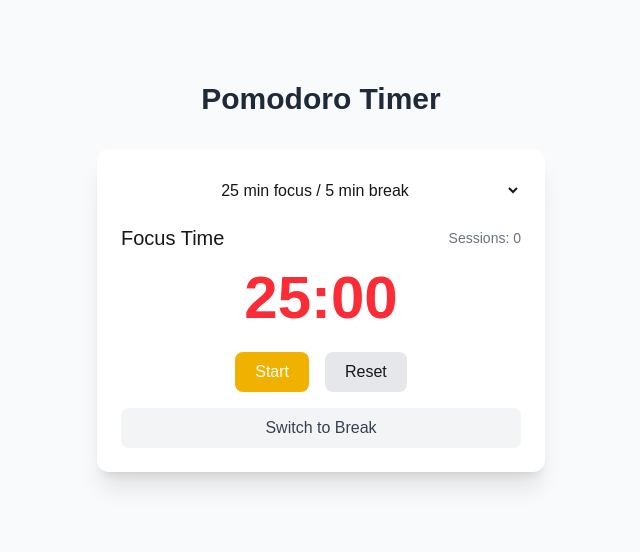
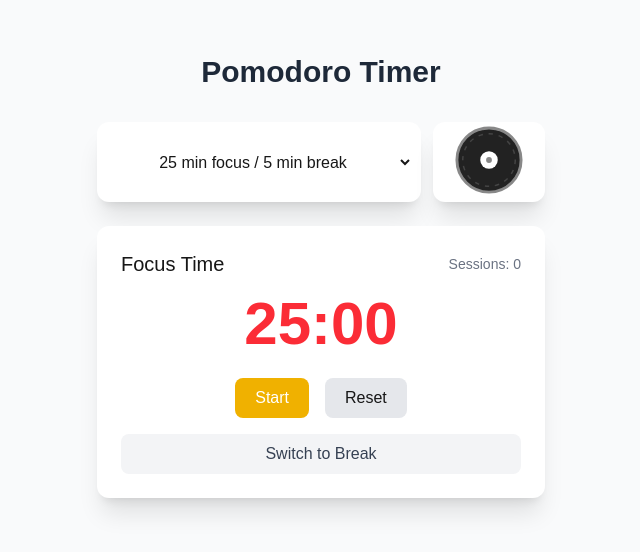
Before and after one commit to sotluf/pomodoro-timer, a Next.js app: page / in a window 1280 px wide. Shown: the part 124-676 px from the top of the page, without its empty margins (319-959 px from the left). Built offline with nearby package versions, Linux system fonts and the light colour scheme.

Commit message:
feat: add playlist playback with song switching

```diff
--- a/components/timer.tsx
+++ b/components/timer.tsx
@@ -1,5 +1,6 @@
 "use client";
 
+import usePlaylist from "@/hooks/usePlaylist";
 import useTimer from "@/hooks/useTimer";
 
 export default function Timer() {
@@ -14,13 +15,26 @@ export default function Timer() {
     setTimerOption,
   } = useTimer();
 
+  const {
+    playlist,
+    isPlaying,
+    trackIndex,
+    nextTrack,
+    prevTrack,
+    audioRef,
+    togglePlay,
+  } = usePlaylist();
+
   // Format timeLeft from seconds to mm:ss
   const minutes = Math.floor(timeLeft / 60);
   const seconds = timeLeft % 60;
   const formattedTime = `${minutes.toString().padStart(2, "0")}:${seconds.toString().padStart(2, "0")}`;
 
   return (
-    <div className="max-w-md bg-white shadow-xl w-full p-6 rounded-xl">
+    <>
+      <div className="w-full max-w-md mx-auto flex flex-row gap-3 mb-6">
+        <div className="bg-white shadow-xl rounded-xl p-2 flex-1 flex items-center justify-center h-20">
+          {/* Timer options */}
           <select
             onChange={(e) => {
               const value = (e.target as HTMLSelectElement).value;
@@ -28,12 +42,77 @@ export default function Timer() {
               if (value === "50/10") setTimerOption(50, 10);
               if (value === "90/20") setTimerOption(90, 20);
             }}
-        className="justify-center p-2 mb-4 rounded-lg cursor-pointer w-full text-center"
+            className="p-2 rounded-lg cursor-pointer w-full text-center"
           >
             <option value="25/5">25 min focus / 5 min break</option>
             <option value="50/10">50 min focus / 10 min break</option>
             <option value="90/20">90 min focus / 20 min break</option>
           </select>
+        </div>
+        {/* Audio controls */}
+        <div className="bg-white shadow-xl rounded-xl flex-none aspect-square w-28 flex flex-col items-center justify-center p-1 h-20 group">
+          <div className="relative flex items-center justify-center mb-1">
+            <svg
+              className={`transition-transform duration-200 ${isPlaying ? "animate-spin" : ""} group-hover:scale-90`}
+              width="70"
+              height="70"
+              viewBox="0 0 48 48"
+              fill="none"
+              xmlns="http://www.w3.org/2000/svg"
+            >
+              <circle
+                cx="24"
+                cy="24"
+                r="22"
+                fill="#222"
+                stroke="#888"
+                strokeWidth="2"
+              />
+              <circle
+                cx="24"
+                cy="24"
+                r="18"
+                stroke="#444"
+                strokeWidth="1"
+                strokeDasharray="3 4"
+              />
+              <circle cx="24" cy="24" r="6" fill="#fff" />
+              <circle cx="24" cy="24" r="2" fill="#888" />
+            </svg>
+            <div className="absolute inset-0 flex items-center justify-center gap-2 opacity-0 group-hover:opacity-100 transition-opacity duration-200">
+              <button
+                onClick={prevTrack}
+                className="px-1 py-0.5 bg-gray-200 rounded hover:bg-gray-300 text-xs"
+                aria-label="Previous track"
+              >
+                ⏮
+              </button>
+              <button
+                onClick={togglePlay}
+                className="px-1 py-0.5 bg-gray-200 rounded hover:bg-gray-300 text-xs"
+                aria-label={isPlaying ? "Pause" : "Play"}
+              >
+                {isPlaying ? "⏸" : "▶"}
+              </button>
+              <button
+                onClick={nextTrack}
+                className="px-1 py-0.5 bg-gray-200 rounded hover:bg-gray-300 text-xs"
+                aria-label="Next track"
+              >
+                ⏭
+              </button>
+            </div>
+          </div>
+          {/* Audio element */}
+          <audio
+            src={playlist[trackIndex]?.url}
+            ref={audioRef}
+            style={{ display: "none" }}
+          />
+        </div>
+      </div>
+      {/* Timer display */}
+      <div className="w-full max-w-md mx-auto bg-white shadow-xl p-6 rounded-xl">
         <div className="flex items-center justify-between mb-4">
           <h2 className="text-xl font-medium">
             {mode === "focus" ? "Focus Time" : "Break Time"}
@@ -69,5 +148,6 @@ export default function Timer() {
           Switch to {mode === "focus" ? "Break" : "Focus"}
         </button>
       </div>
+    </>
   );
 }
--- /dev/null
+++ b/hooks/usePlaylist.tsx
@@ -0,0 +1,89 @@
+"use client";
+import { useEffect, useRef, useState } from "react";
+
+export default function usePlaylist() {
+  // Playlist music (local audio files in public/music)
+  const playlist = [
+    {
+      name: "Lo-Fi Hip Hop",
+      url: encodeURI("/music/lofi hip hop mix.mp3"),
+    },
+    {
+      name: "Less talk... more action",
+      url: encodeURI("/music/Less talk....  more action.mp3"),
+    },
+    {
+      name: "Quiet night with rain sound",
+      url: encodeURI("/music/anemoia nostalgia for a time or a place one has never known.mp3"),
+    },
+  ];
+
+  const [trackIndex, setTrackIndex] = useState(0);
+  const [isPlaying, setIsPlaying] = useState(false);
+  const audioRef = useRef<HTMLAudioElement | null>(null);
+
+  const nextTrack = () => {
+    setTrackIndex((prev) => {
+      const next = (prev + 1) % playlist.length;
+      return next;
+    });
+    // Automatically start playing when switching tracks
+    setIsPlaying(true);
+  };
+
+  const prevTrack = () => {
+    setTrackIndex((prev) => {
+      const next = prev === 0 ? playlist.length - 1 : prev - 1;
+      return next;
+    });
+    // Automatically start playing when switching tracks
+    setIsPlaying(true);
+  };
+
+  // Toggle play/pause
+  const togglePlay = () => {
+    if (audioRef.current) {
+      if (isPlaying) {
+        audioRef.current.pause();
+        setIsPlaying(false);
+      } else {
+        audioRef.current.play();
+        setIsPlaying(true);
+      }
+    }
+  };
+
+  // Load the new track and play
+  useEffect(() => {
+    if (audioRef.current) {
+      audioRef.current.pause();
+      audioRef.current.currentTime = 0;
+      if (isPlaying) {
+        audioRef.current.play();
+      }
+    }
+  }, [trackIndex]);
+
+  // Automatically play next track when current one ends
+  useEffect(() => {
+    const audio = audioRef.current;
+    if (!audio) return;
+    const handleEnded = () => {
+      nextTrack();
+    };
+    audio.addEventListener("ended", handleEnded);
+    return () => {
+      audio.removeEventListener("ended", handleEnded);
+    };
+  }, [audioRef, nextTrack]);
+
+  return {
+    playlist,
+    trackIndex,
+    nextTrack,
+    prevTrack,
+    isPlaying,
+    audioRef,
+    togglePlay,
+  };
+}
```
Lines whose indentation alone changed are shown as unchanged.
